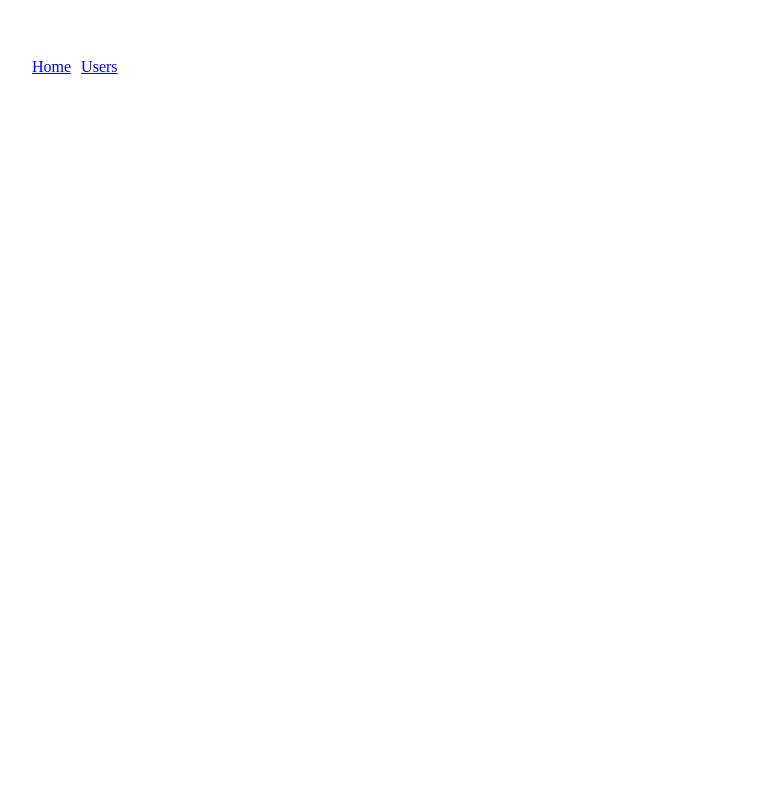
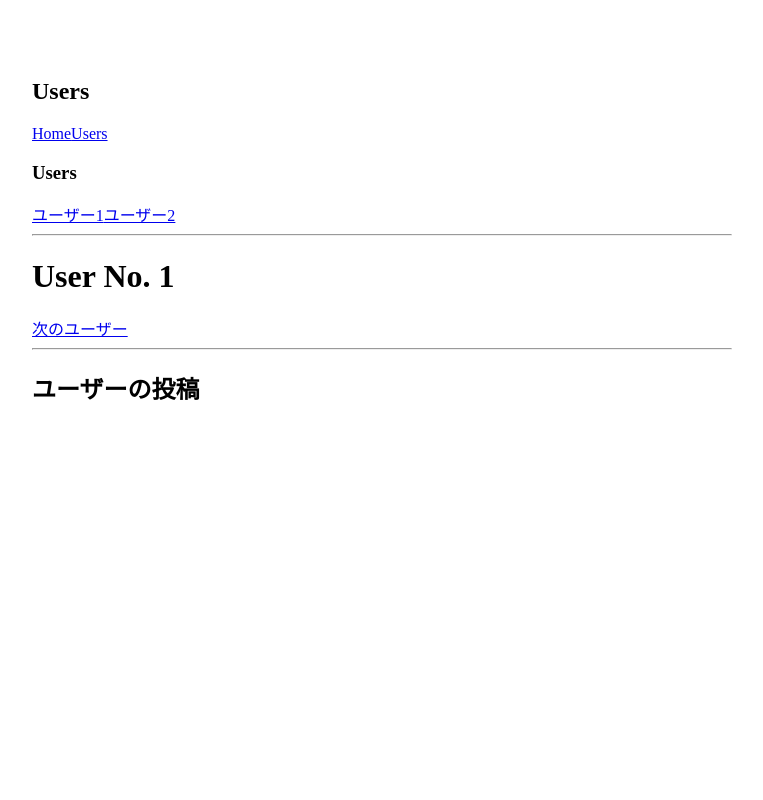
Before and after one commit to Growingplant3/vue-router-sample, a Vue app: page /users/1/posts in a window 1280 px wide. Shown: the top 800 px of the page, without its empty margins (258-1021 px from the left). Built offline with nearby package versions, Linux system fonts and the light colour scheme; the HTML template or start-up script is replaced by a standard one.

Commit message:
2021/10/23

```diff
--- a/src/App.vue
+++ b/src/App.vue
@@ -1,28 +1,19 @@
 <template>
   <div style='width: 700px; margin: auto; padding-top: 50px;'>
-    <nav>
-      <router-link
-        to='/'
-        active-class='link--active'
-        exact
-        class='link'
-      >Home</router-link>
-      <router-link
-        to='/users'
-        active-class='link--active'
-        exact
-        class='link'
-      >Users</router-link>
-    </nav>
-    <router-view></router-view>
+    <router-view name='header'></router-view>
+    <transition name='fade' mode='out-in'>
+      <router-view></router-view>
+    </transition>
   </div>
 </template>
 
 <style scoped>
-  .link {
-    margin-right: 10px;
-  }
-  .link--active {
-    font-size: 20px;
-  }
+.fade-enter,
+.fade-leave-to {
+  opacity: 0;
+}
+.fade-enter-active,
+.fade-leave-active {
+  transition: opacity 0.5s;
+}
 </style>
--- a/src/router.js
+++ b/src/router.js
@@ -2,13 +2,39 @@ import Vue from 'vue'
 import Router from 'vue-router'
 import Home from './views/Home.vue'
 import Users from './views/Users.vue'
+import UsersPosts from './views/UsersPosts.vue';
+import UsersProfile from './views/UsersProfile.vue';
+import HeaderHome from './views/HeaderHome.vue';
+import HeaderUsers from './views/HeaderUsers.vue';
 
 Vue.use(Router);
 
 export default new Router({
   mode: 'history',
   routes: [
-    {path: '/', component: Home},
-    {path: '/users/:id', component: Users},
+    { path: '/', components:
+      {
+        default: Home,
+        header: HeaderHome
+      }
+    },
+    {
+      path: '/users/:id',
+      components: {
+        default: Users,
+        header: HeaderUsers
+      },
+      props: {
+        default: true,
+        heder: false
+      },
+      children: [
+        { path: 'posts', component: UsersPosts },
+        { path: 'profile', component: UsersProfile, name: 'users-id-profile' }
+      ]
+    }, {
+      path: '/hello',
+      redirect: '/' // オブジェクトも使用可能
+    }
   ],
 });
--- /dev/null
+++ b/src/views/HeaderHome.vue
@@ -0,0 +1,26 @@
+<template>
+  <nav>
+    <h2>Home</h2>
+    <router-link
+      to='/'
+      active-class='link--active'
+      exact
+      class='link'
+    >Home</router-link>
+    <router-link
+      to='/users'
+      active-class='link--active'
+      exact
+      class='link'
+    >Users</router-link>
+  </nav>
+</template>
+
+<style scoped>
+  .link {
+    margin-right: 10px;
+  }
+  .link--active {
+    font-size: 20px;
+  }
+</style>
--- /dev/null
+++ b/src/views/HeaderUsers.vue
@@ -0,0 +1,17 @@
+<template>
+  <nav>
+    <h2>Users</h2>
+    <router-link
+      to='/'
+      active-class='link--active'
+      exact
+      class='link'
+    >Home</router-link>
+    <router-link
+      to='/users'
+      active-class='link--active'
+      exact
+      class='link'
+    >Users</router-link>
+  </nav>
+</template>
--- a/src/views/Home.vue
+++ b/src/views/Home.vue
@@ -1,5 +1,9 @@
 <template>
   <div>
+    <div>router-view開始</div>
+    <router-view></router-view>
+    <div>router-viewで呼び出されたコンポーネントの中ではrouter-viewは呼び出せない</div>
+    <div>router-view終了</div>
     <h3>Home</h3>
     <button
       @click='toUsers'
--- a/src/views/Users.vue
+++ b/src/views/Users.vue
@@ -1,7 +1,32 @@
 <template>
   <div>
     <h3>Users</h3>
+    <router-link
+    to='/users/1'
+    >ユーザー1</router-link>
+    <router-link
+    to='/users/2'
+    >ユーザー2</router-link>
     <hr>
-    <h1>User No. {{ $route.params.id }}</h1>
+    <h1>User No. {{ id }}</h1>
+    <router-link
+    :to="'/users/' + (Number(id) + 1) + '/profile?lang=en'"
+    >次のユーザー</router-link>
+    <hr>
+    <router-view></router-view>
+    <div style='height: 700px;'></div>
+    <router-link
+    id='next-user'
+    :to="{ name: 'users-id-profile', params: { id: Number(id)+1 }, query: { lang: 'ja', page: 2 }, hash: '#next-user' }"
+    >次のユーザー</router-link>
   </div>
 </template>
+
+<script>
+export default {
+  props: ['id']
+  // created() {
+  //   console.log('created');
+  // }
+};
+</script>
--- /dev/null
+++ b/src/views/UsersPosts.vue
@@ -0,0 +1,5 @@
+<template>
+  <div>
+    <h2>ユーザーの投稿</h2>
+  </div>
+</template>
--- /dev/null
+++ b/src/views/UsersProfile.vue
@@ -0,0 +1,5 @@
+<template>
+  <div>
+    <h2>ユーザーのプロフィール</h2>
+  </div>
+</template>
```
